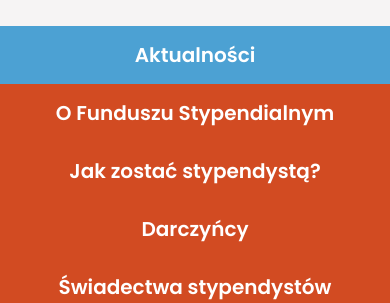
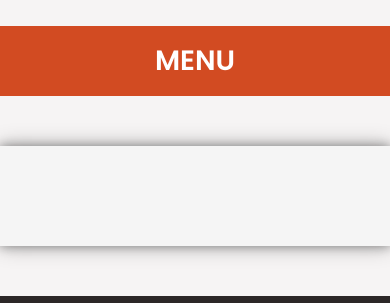
Before and after one commit to FGS-Prozi/Stypendium, a plain HTML site: page index.html in a window 390 px wide. Shown: the part 239-542 px from the top of the page. Drawn offline with Linux system fonts and the light colour scheme.

Commit message:
Add files via upload

```diff
--- a/index.html
+++ b/index.html
@@ -39,6 +39,7 @@
     </header>
 
     <nav class="container">
+        <button class="menu-toggle">MENU</button>
         <ul class="topnav">
             <li><a class="active" href="#home">Aktualności</a></li>
             <li><a href="#">O Funduszu Stypendialnym</a></li>
@@ -48,7 +49,9 @@
             <li><a href="#">Galeria</a></li>
             <li><a href="#">Kontakt</a></li>
         </ul>
+        <script src="script.js"></script>
     </nav>
+
 
     <div class="divider"></div> <!--DIVIDER-->
 
@@ -78,7 +81,7 @@
         </div>
         <div class="footer-bottom">
             <p>
-                Made by: <a href="#">Szymon Berger</a></p>
+                Powered by: <a href="#">Szymon Berger</a></p>
         </div>
     </footer>
 </body>
--- /dev/null
+++ b/script.js
@@ -0,0 +1,8 @@
+document.addEventListener("DOMContentLoaded", function() {
+    const menuToggle = document.querySelector('.menu-toggle');
+    const topnav = document.querySelector('.topnav');
+
+    menuToggle.addEventListener('click', function() {
+        topnav.classList.toggle('active');
+    });
+});
--- a/style.css
+++ b/style.css
@@ -63,37 +63,57 @@ First breakpoint: 1200 width.
   }
 /*---------------------------------------*/
 
-  /*NAVIGATION*/
+/* Navigation */
 ul.topnav {
-    display: block;
+  max-height: 0;
+  overflow: hidden;
   list-style-type: none;
   margin: 0;
   padding: 0;
-    overflow: hidden;
   background-color: #d24b22;
+  transition: max-height 1s ease-in-out
 }
 
+/* Styles for the menu button */
+button.menu-toggle {
+  display: block;
+  background-color: #d24b22;
+  color: white;
+  padding: 14px 16px;
+  text-align: center;
+  border: none;
+  cursor: pointer;
+  width: 100%;
+  font-family: "Poppins";
+  font-size: 28px;
+  font-weight: 600;
+}
+
+/* Show navigation when button is clicked */
+ul.topnav.active {
+  max-height: 500px; /* Adjust this value to be large enough to contain the menu items */
+}
+
+/* Menu item styles */
 ul.topnav li a {
   display: block;
-    justify-content: center; /*###*/
-    align-items: center; /*###*/
   width: 100%;
   color: white;
   text-align: center;
   padding: 14px 16px;
   text-decoration: none;
-    height: 100%; /*###*/
-    box-sizing: border-box; /*###*/
-    transition: all 0.5s ease;
+  box-sizing: border-box;
+  transition: background-color 0.3s ease;
 }
 
-  ul.topnav li a:hover:not(.active) {
+ul.topnav li a:hover {
   background-color: #FF7517;
 }
 
 ul.topnav li a.active {
   background-color: #4ca1d3;
 }
+
 /*---------------------------------------*/
 
   /*DIVIDER*/
@@ -110,7 +130,6 @@ First breakpoint: 1200 width.
 
   /*FIX THIS*/
   .container {
-      width: 100%;
       box-sizing: border-box;
       margin: auto; /* margin: auto dla wycentrowania calego nagłowka na stronie.*/
   }
```
Also changed, not shown: todo.txt. Lines whose indentation alone changed are shown as unchanged.
